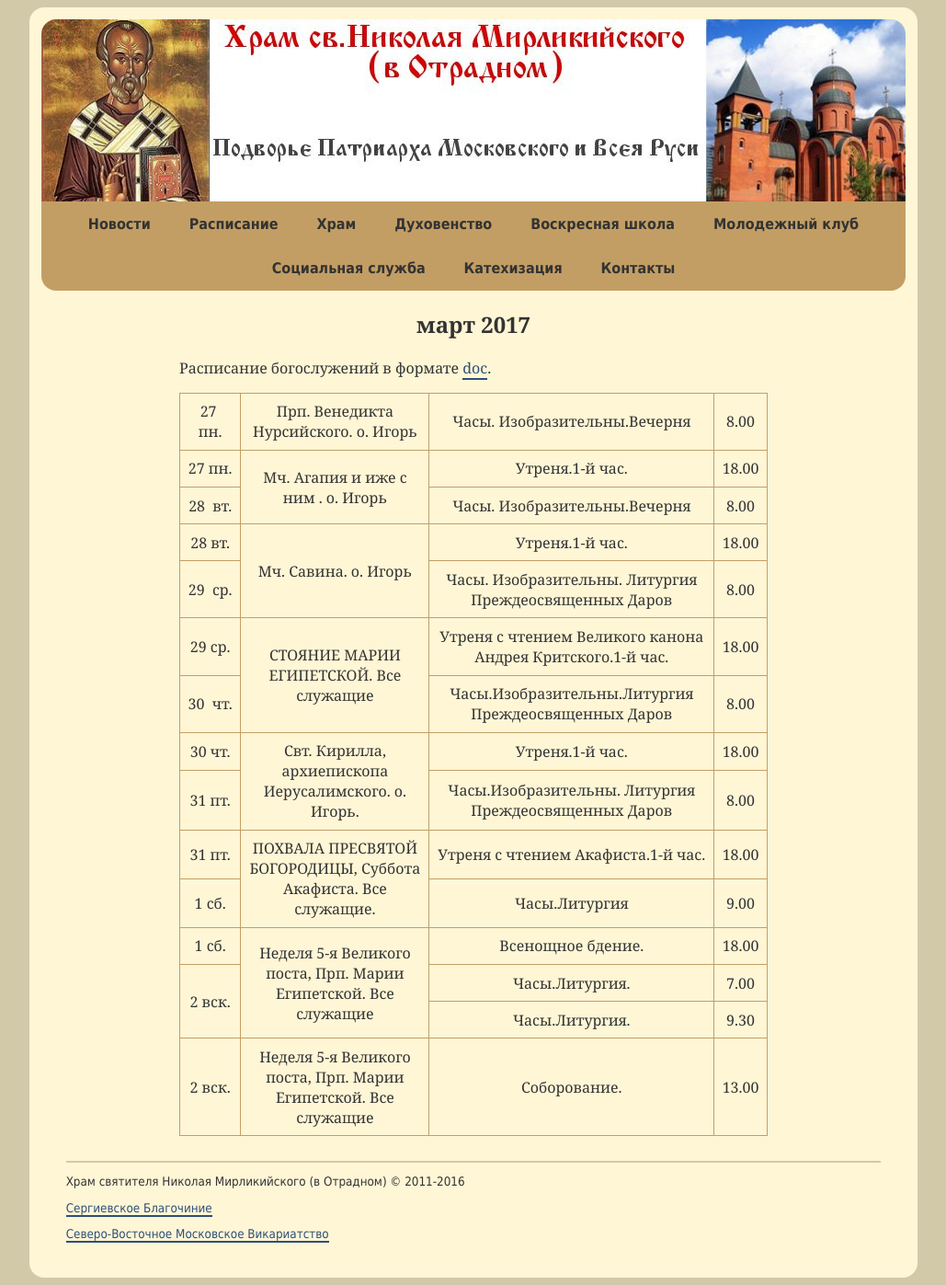
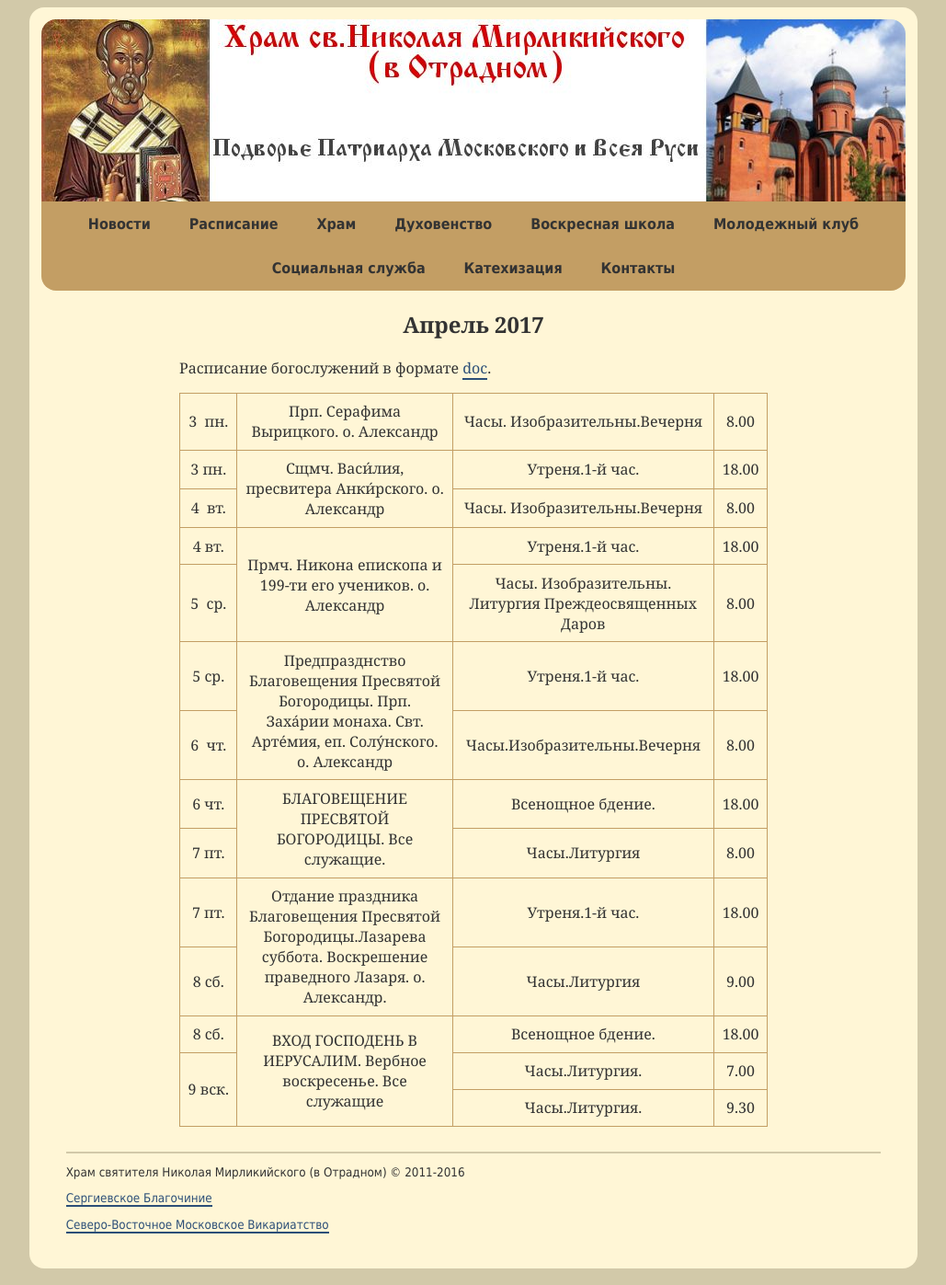
Before and after one commit to hramotradnoe/hramotradnoe.github.io, a Jekyll site: the page built from schedule/index.html, in a window 1280 px wide. Shown: the whole page at 92% size, without its empty margins (125-1154 px from the left). Built offline with Jekyll 4.4.1, drawn with Linux system fonts in a browser that asks for light colours.

Commit message:
Update schedule.yml

```diff
--- a/_data/schedule.yml
+++ b/_data/schedule.yml
@@ -1,64 +1,59 @@
-period: март 2017
-link: "https://docs.google.com/document/d/1dcGNKXESDps852gYZh6vG8VLwok2d9QO4jyD7e0HYLQ/edit"
+period: Апрель 2017
+link: "https://docs.google.com/document/d/1gokNB4OyK44DNShklvPwPInW6NHBZs9x0LQ9zHdw7is/edit"
 timetable:
- - description : "Прп. Венедикта Нурсийского. о. Игорь"
+ - description : "Прп. Серафима Вырицкого. о. Александр"
    services    :
-      - day   : 27&nbsp; пн.
+      - day   : 3&nbsp; пн.
         time  : '8.00'
         title : "Часы.  Изобразительны.Вечерня"
- - description : "Мч. Агапия и иже с ним . о. Игорь"
+ - description : "Сщмч. Васи́лия, пресвитера Анки́рского. о. Александр"
    services    :
-      - day   : 27&nbsp;пн.
+      - day   : 3&nbsp;пн.
         time  : '18.00'
         title : "Утреня.1-й час."
-      - day   : 28&nbsp; вт.
+      - day   : 4&nbsp; вт.
         time  : '8.00'
         title : "Часы.  Изобразительны.Вечерня"
- - description : "Мч. Савина. о. Игорь"
+ - description : "Прмч. Никона епископа и 199-ти его учеников. о. Александр"
    services    :
-      - day   : 28&nbsp;вт.
+      - day   : 4&nbsp;вт.
         time  : '18.00'
         title : "Утреня.1-й час."
-      - day   : 29&nbsp; ср.
+      - day   : 5&nbsp; ср.
         time  : '8.00'
         title : "Часы.  Изобразительны. Литургия Преждеосвященных Даров"
- - description : "СТОЯНИЕ МАРИИ ЕГИПЕТСКОЙ. Все служащие"
+ - description : "Предпразднство Благовещения Пресвятой Богородицы. Прп. Заха́рии монаха. Свт. Арте́мия, еп. Солу́нского. о. Александр"
    services    :
-      - day   : 29&nbsp;ср.
-        time  : '18.00'
-        title : "Утреня с чтением Великого канона Андрея Критского.1-й час."
-      - day   : 30&nbsp; чт.
-        time  : '8.00'
-        title : "Часы.Изобразительны.Литургия Преждеосвященных Даров"
- - description : "Свт. Кирилла, архиепископа Иерусалимского. о. Игорь."
-   services    :
-      - day   : 30&nbsp;чт.
+      - day   : 5&nbsp;ср.
         time  : '18.00'
         title : "Утреня.1-й час."
-      - day   : 31&nbsp;пт.
+      - day   : 6&nbsp; чт.
         time  : '8.00'
-        title : "Часы.Изобразительны. Литургия Преждеосвященных Даров"
- - description : "ПОХВАЛА ПРЕСВЯТОЙ БОГОРОДИЦЫ, Суббота Акафиста. Все служащие."
+        title : "Часы.Изобразительны.Вечерня"
+ - description : "БЛАГОВЕЩЕНИЕ ПРЕСВЯТОЙ БОГОРОДИЦЫ. Все служащие."
    services    :
-      - day   : 31&nbsp;пт.
+      - day   : 6&nbsp;чт.
         time  : '18.00'
-        title : "Утреня с чтением Акафиста.1-й час."
-      - day   : 1&nbsp;сб.
+        title : "Всенощное бдение."
+      - day   : 7&nbsp;пт.
+        time  : '8.00'
+        title : "Часы.Литургия"
+ - description : "Отдание праздника Благовещения Пресвятой Богородицы.Лазарева суббота. Воскрешение праведного Лазаря. о. Александр."
+   services    :
+      - day   : 7&nbsp;пт.
+        time  : '18.00'
+        title : "Утреня.1-й час."
+      - day   : 8&nbsp;сб.
         time  : '9.00'
         title : "Часы.Литургия"
- - description : "Неделя 5-я Великого поста, Прп. Марии Египетской. Все служащие"
+ - description : "ВХОД ГОСПОДЕНЬ В ИЕРУСАЛИМ. Вербное воскресенье. Все служащие"
    services    :
-      - day   : 1&nbsp;сб.
+      - day   : 8&nbsp;сб.
         time  : '18.00'
         title : "Всенощное бдение."
-      - day   : 2&nbsp;вск.
+      - day   : 9&nbsp;вск.
         time  : '7.00'
         title : "Часы.Литургия."
-      - day   : 2&nbsp;вск.
+      - day   : 9&nbsp;вск.
         time  : '9.30'
         title : "Часы.Литургия."
- - description : "Неделя 5-я Великого поста, Прп. Марии Египетской. Все служащие"
-   services    :
-      - day   : 2&nbsp;вск.
-        time  : '13.00'
-        title : "Соборование."
```
